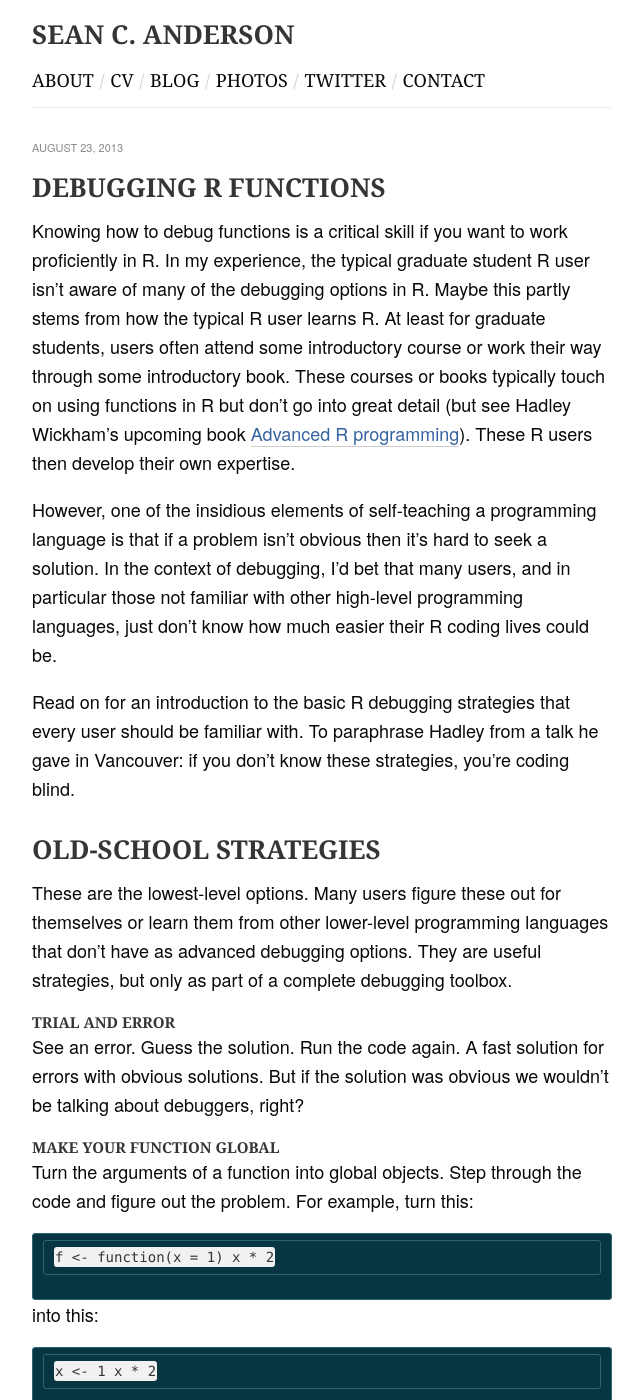
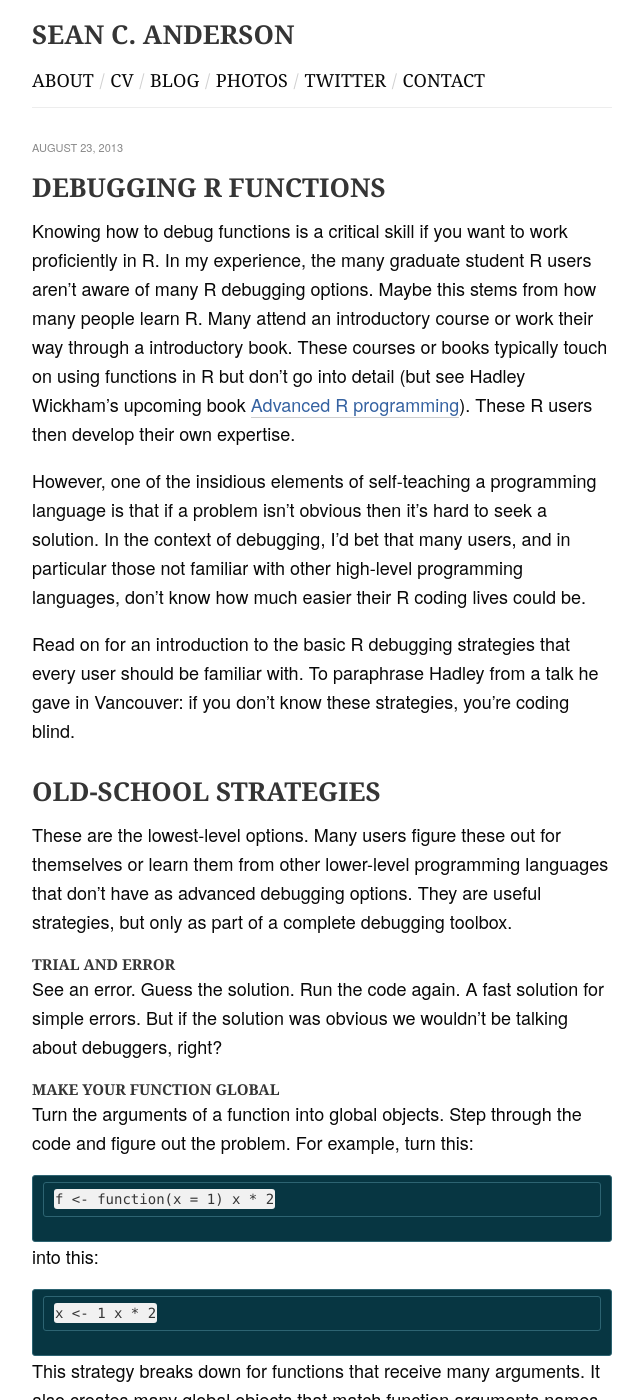
Before and after one commit to seananderson/seananderson.ca, a Jekyll site: the page built from _posts/2013-08-23-debugging-r.md, in a window 1280 px wide and 1400 px high. Shown: the whole window, without its empty margins (318-961 px from the left). Built offline with Jekyll 4.4.1, drawn with Linux system fonts in a browser that asks for light colours; Markdown is read by kramdown in place of the engine named in the settings; comment, search, counter and statistics services are not loaded.

Commit message:
Shorten R debugging post

```diff
--- a/_posts/2013-08-23-debugging-r.md
+++ b/_posts/2013-08-23-debugging-r.md
@@ -5,19 +5,18 @@ published: true
 ---
 
 Knowing how to debug functions is a critical skill if you want to work
-proficiently in R. In my experience, the typical graduate student R user isn't
-aware of many of the debugging options in R. Maybe this partly stems from how
-the typical R user learns R. At least for graduate students, users often
-attend some introductory course or work their way through some introductory
-book. These courses or books typically touch on using functions in R but don't
-go into great detail (but see Hadley Wickham's upcoming book [Advanced R
-programming][]). These R users then develop their own expertise.
+proficiently in R. In my experience, the many graduate student R users aren't
+aware of many R debugging options. Maybe this stems from how many people learn
+R. Many attend an introductory course or work their way through a
+introductory book. These courses or books typically touch on using functions
+in R but don't go into detail (but see Hadley Wickham's upcoming book
+[Advanced R programming][]). These R users then develop their own expertise.
 
 However, one of the insidious elements of self-teaching a programming
 language is that if a problem isn't obvious then it's hard to seek a
 solution. In the context of debugging, I'd bet that many users, and in
 particular those not familiar with other high-level programming languages,
-just don't know how much easier their R coding lives could be.
+don't know how much easier their R coding lives could be.
 
 Read on for an introduction to the basic R debugging strategies that every
 user should be familiar with. To paraphrase Hadley from a talk he gave in
@@ -33,7 +32,7 @@ only as part of a complete debugging toolbox.
 ## Trial and error
 
 See an error. Guess the solution. Run the code again. A fast solution for
-errors with obvious solutions. But if the solution was obvious we wouldn't be
+simple errors. But if the solution was obvious we wouldn't be
 talking about debuggers, right?
 
 ## Make your function global
```
